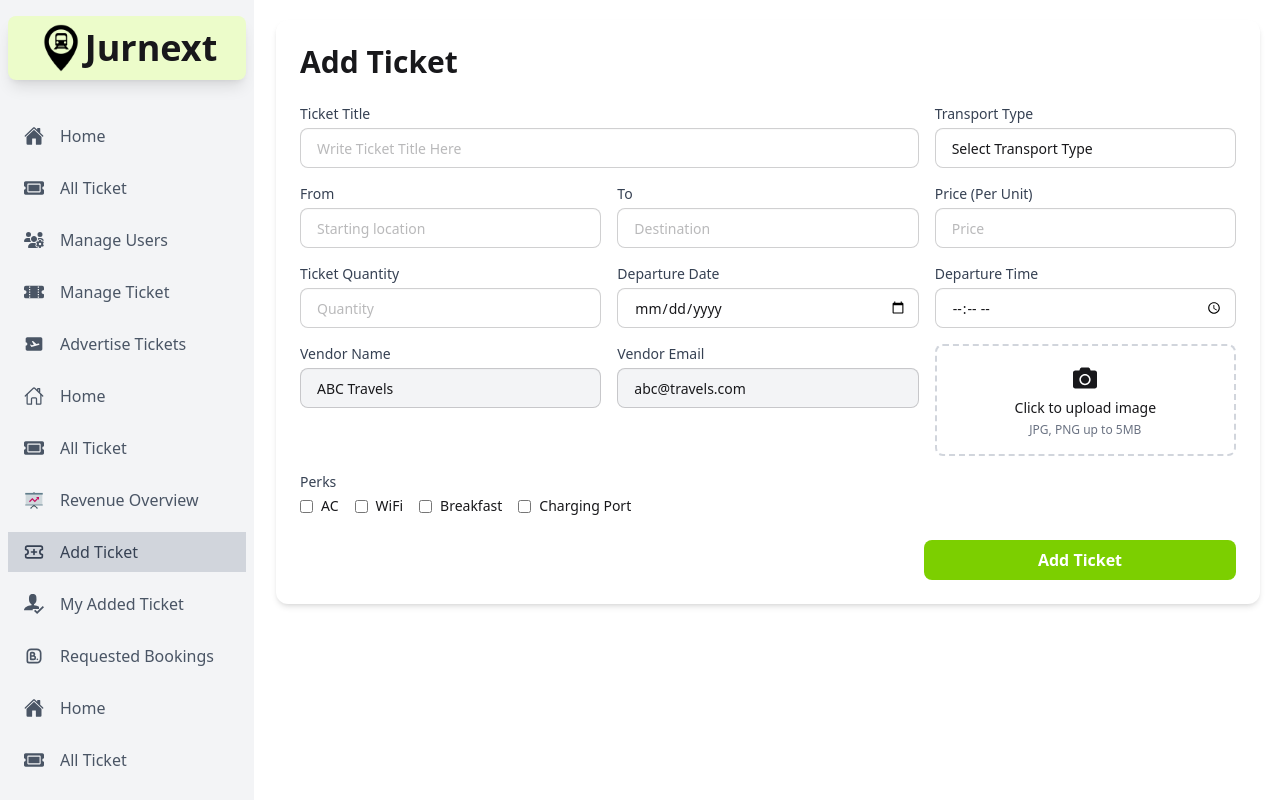
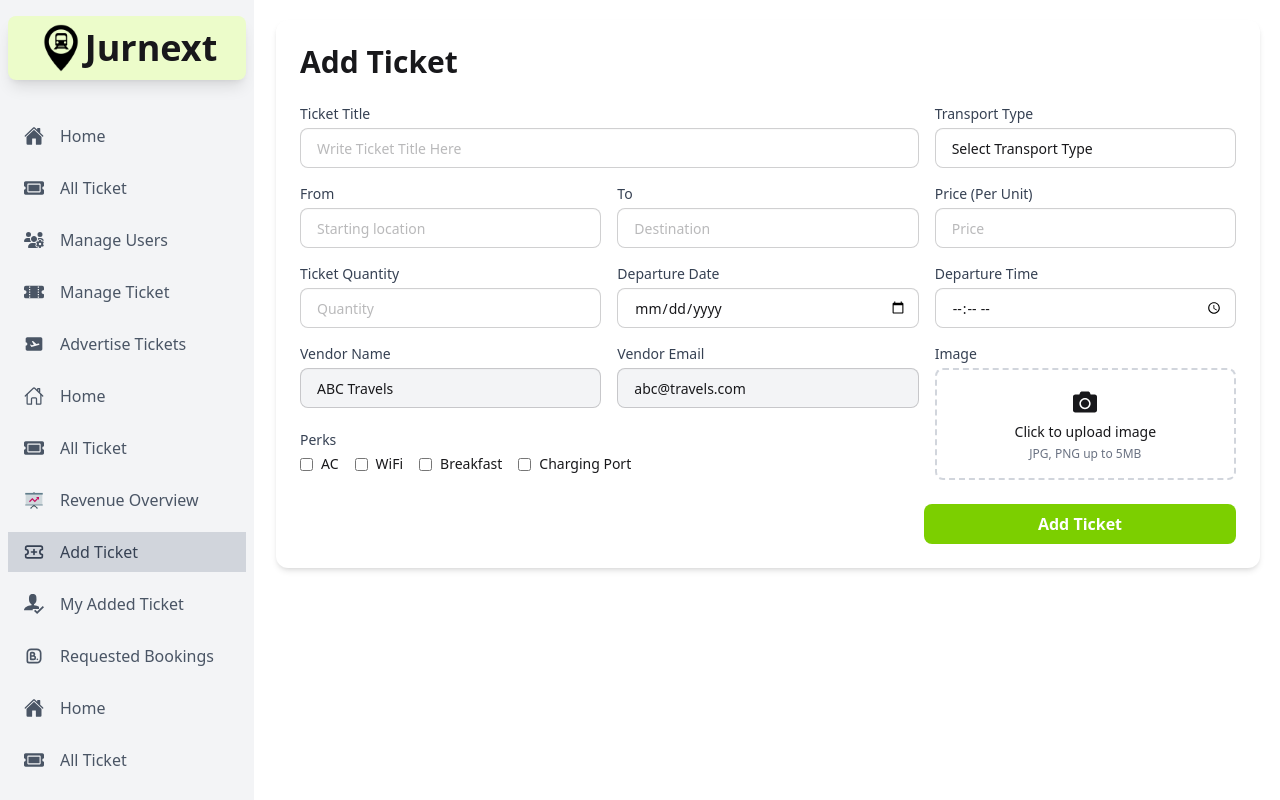
Before and after one commit to mahadi40011/Jurnext-1-Frontend, a React (Vite) app: page /dashboard/add-ticket in a window 1280 px wide. Built offline with nearby package versions, Linux system fonts and the light colour scheme; no server answers; sample sign-in values are in the browser's storage.

Commit message:
form design error fix

```diff
--- a/src/components/Dashboard/Forms/AddTicketForm.jsx
+++ b/src/components/Dashboard/Forms/AddTicketForm.jsx
@@ -183,6 +183,8 @@ const AddTicketForm = () => {
         </div>
 
         {/* Ticket Image */}
+        <div className="row-span-2">
+          <label className="label">Image</label>
           <Controller
             name="image"
             control={control}
@@ -210,8 +212,12 @@ const AddTicketForm = () => {
                       <div className="w-8 h-8 flex justify-center items-center">
                         <FaCamera size={24} />
                       </div>
-                    <p className="text-sm font-medium">Click to upload image</p>
-                    <p className="text-xs text-gray-500">JPG, PNG up to 5MB</p>
+                      <p className="text-sm font-medium">
+                        Click to upload image
+                      </p>
+                      <p className="text-xs text-gray-500">
+                        JPG, PNG up to 5MB
+                      </p>
                     </>
                   ) : (
                     <div className="relative w-full">
@@ -237,9 +243,9 @@ const AddTicketForm = () => {
               </div>
             )}
           />
-        {errors?.image && (
-          <p className="text-sm text-red-500 mt-1">{errors.image.message}</p>
-        )}
+          {errors?.image && <p className="error">{errors.image.message}</p>}
+        </div>
+
         {/* Perks */}
         <div className="lg:col-span-2">
           <label className="label mb-2 block">Perks</label>
```
Lines whose indentation alone changed are shown as unchanged.
